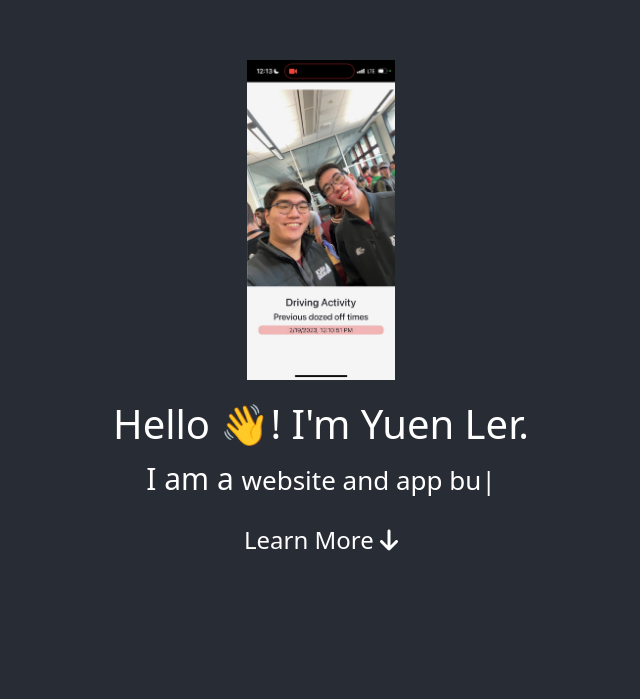
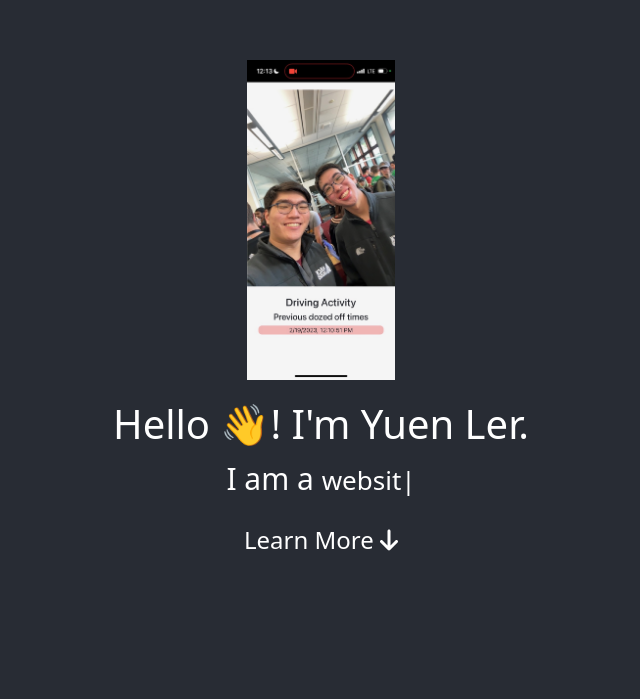
Before and after one commit to yuenler/yuenler.github.io, a React (Create React App) app: page / in a window 1280 px wide. Shown: the part 101-800 px from the top of the page, without its empty margins (319-959 px from the left). Built offline with nearby package versions, Linux system fonts and the light colour scheme.

Commit message:
cursor start at 0

```diff
--- a/src/App.js
+++ b/src/App.js
@@ -73,7 +73,7 @@ function App() {
     let direction = -1;
     let phraseIdx = 0;
     let sentence = phrases[phraseIdx].phrase;
-    let cursorPos = sentence.length;
+    let cursorPos = 0;
     let blinking = false;
     let blinkIntervals = 0;
 
```
